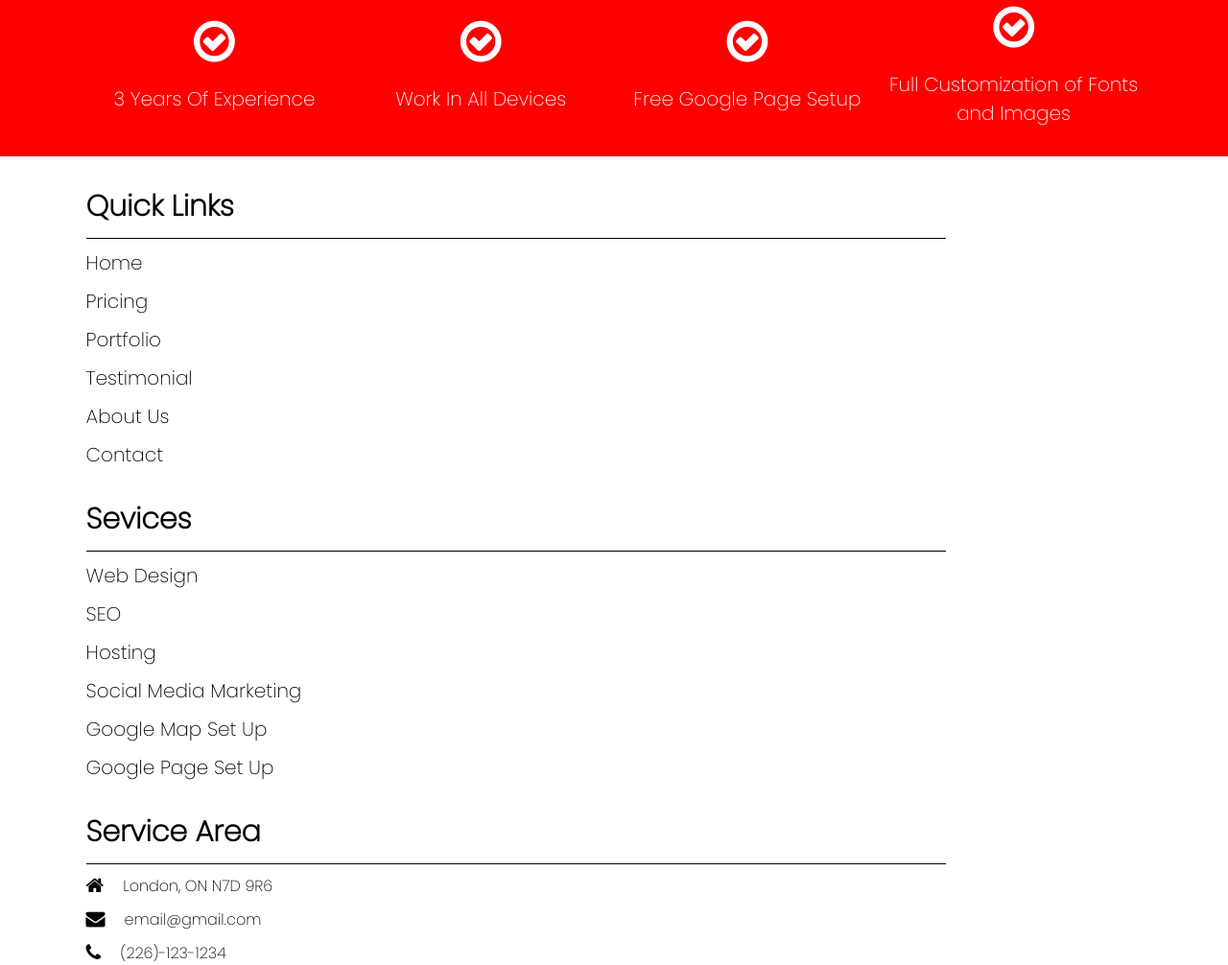
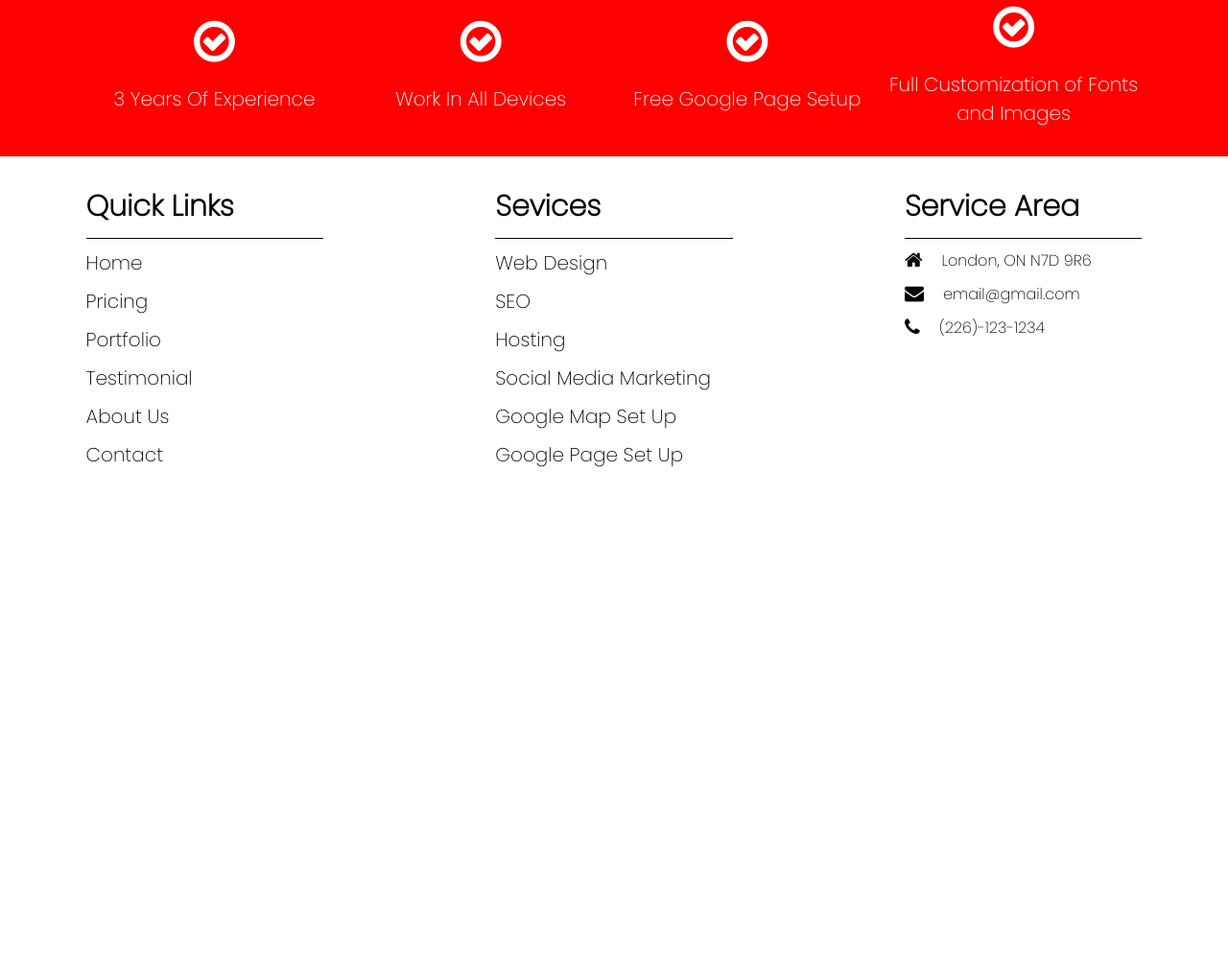
Before and after one commit to Tcodingg/responsive_form, a plain HTML site: page index.html in a window 1280 px wide. Shown: the part 2698-3704 px from the top of the page at 96% size. After the commit the page ends 3187 px from the top, so only its background shows below. Drawn offline with Linux system fonts and the light colour scheme.

Commit message:
footer fixed

```diff
--- a/style.css
+++ b/style.css
@@ -396,6 +396,8 @@ button {
 
 /* footer----starts */
 .footer-background {
+  display: flex;
+  flex-direction: column;
 }
 .footer-background a {
   color: black;
@@ -633,7 +635,18 @@ button {
   }
   /* why choose us end--------- */
 
+  /* .services-footer {
+    flex-direction: row;
+  } */
+
+  .footer-background {
+    flex-direction: row;
+  }
+
   @media (min-width: 3000px) {
+    :root {
+      --imac-side-margin: 14%;
+    }
     .nav {
       margin: 0 var(--imac-side-margin);
     }
```
